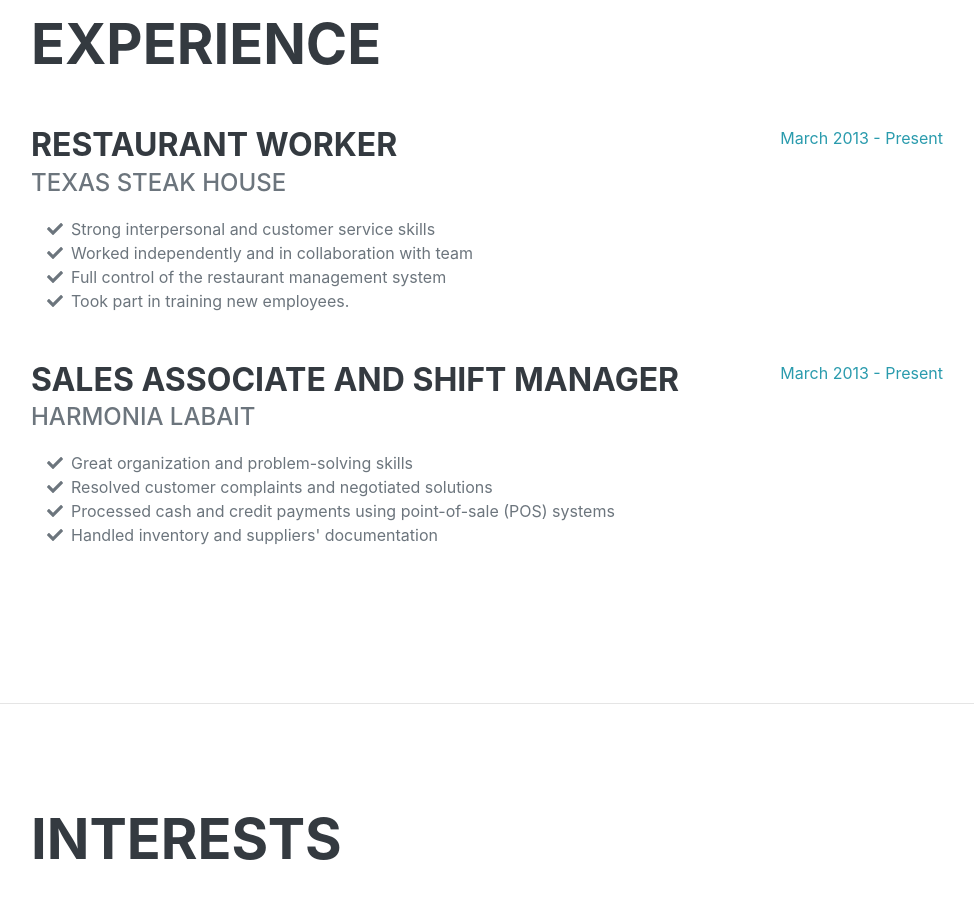
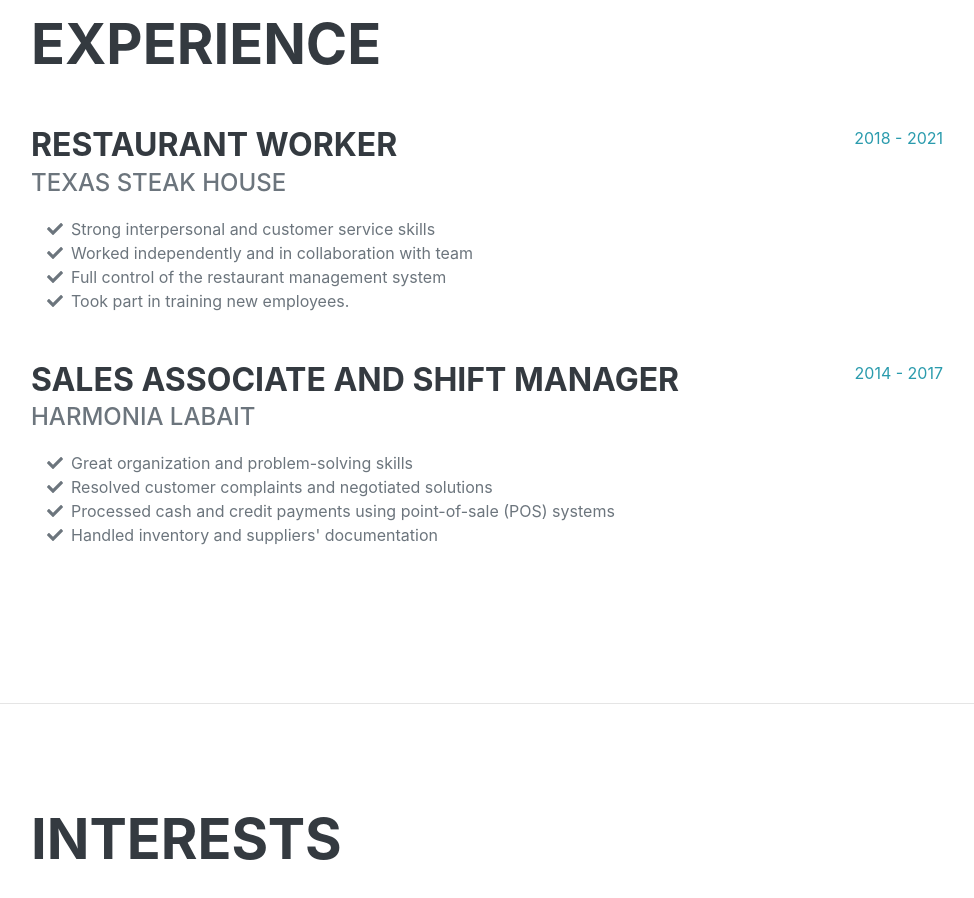
Before and after one commit to nanoyulia/portfolio, a plain HTML site: page index.html in a window 1280 px wide. Shown: the part 2500-3398 px from the top of the page, without its empty margins (289-1263 px from the left). Drawn offline with nearby package versions, Linux system fonts and the light colour scheme; a web font is replaced by a local one.

Commit message:
Update index.html

```diff
--- a/index.html
+++ b/index.html
@@ -163,7 +163,7 @@ class="navbar-toggler-icon"></span></button>
 									<li><span class="fa-li"><i class="fas fa-check"></i></span>Took part in training new employees.</li>
 								</ul>
                         </div>
-                        <div class="flex-shrink-0"><span class="text-primary">March 2013 - Present</span></div>
+                        <div class="flex-shrink-0"><span class="text-primary">2018 - 2021</span></div>
                     </div>
 					<div class="d-flex flex-column flex-md-row justify-content-between mb-5">
                         <div class="flex-grow-1">
@@ -177,7 +177,7 @@ class="navbar-toggler-icon"></span></button>
 
 							</ul>
                         </div>
-                        <div class="flex-shrink-0"><span class="text-primary">March 2013 - Present</span></div>
+                        <div class="flex-shrink-0"><span class="text-primary">2014 - 2017</span></div>
                     </div>
 
                 </div>
```
